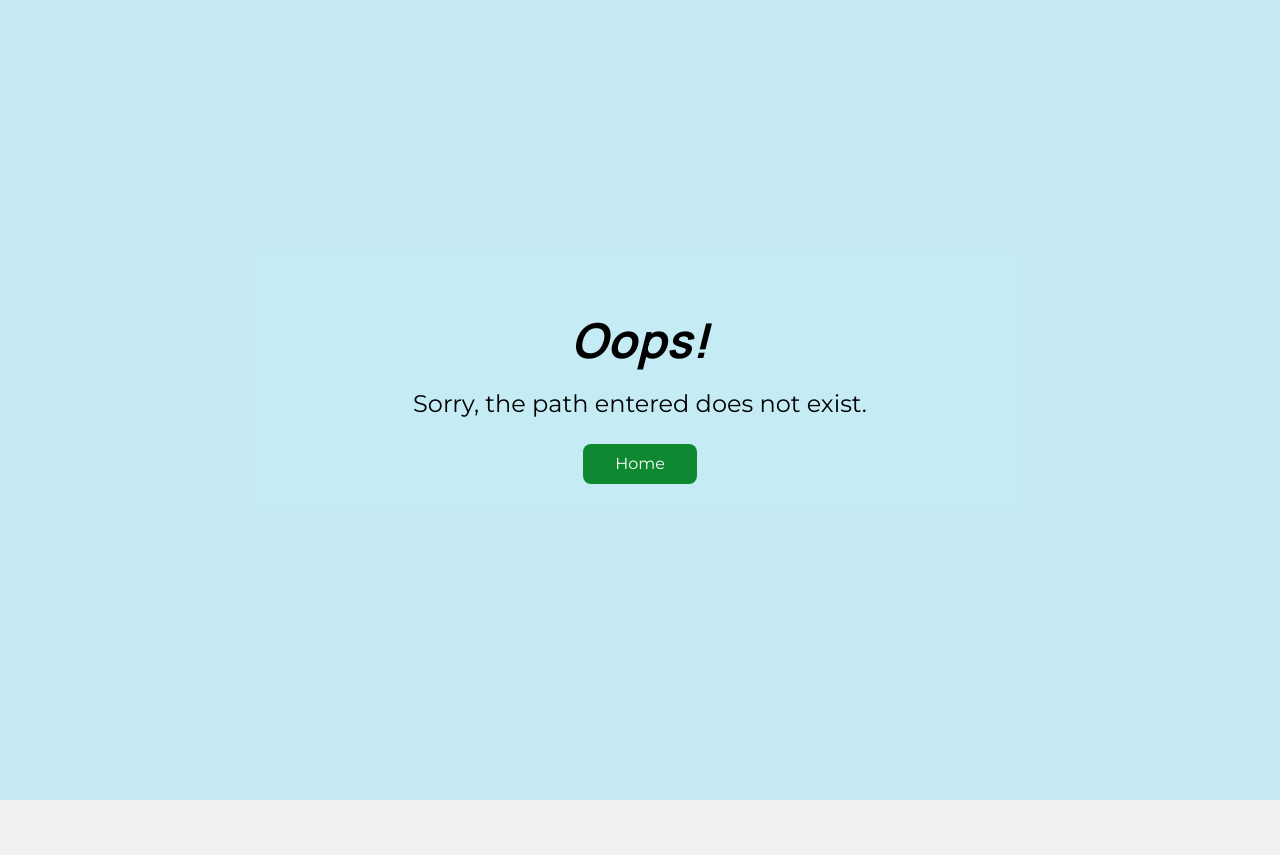
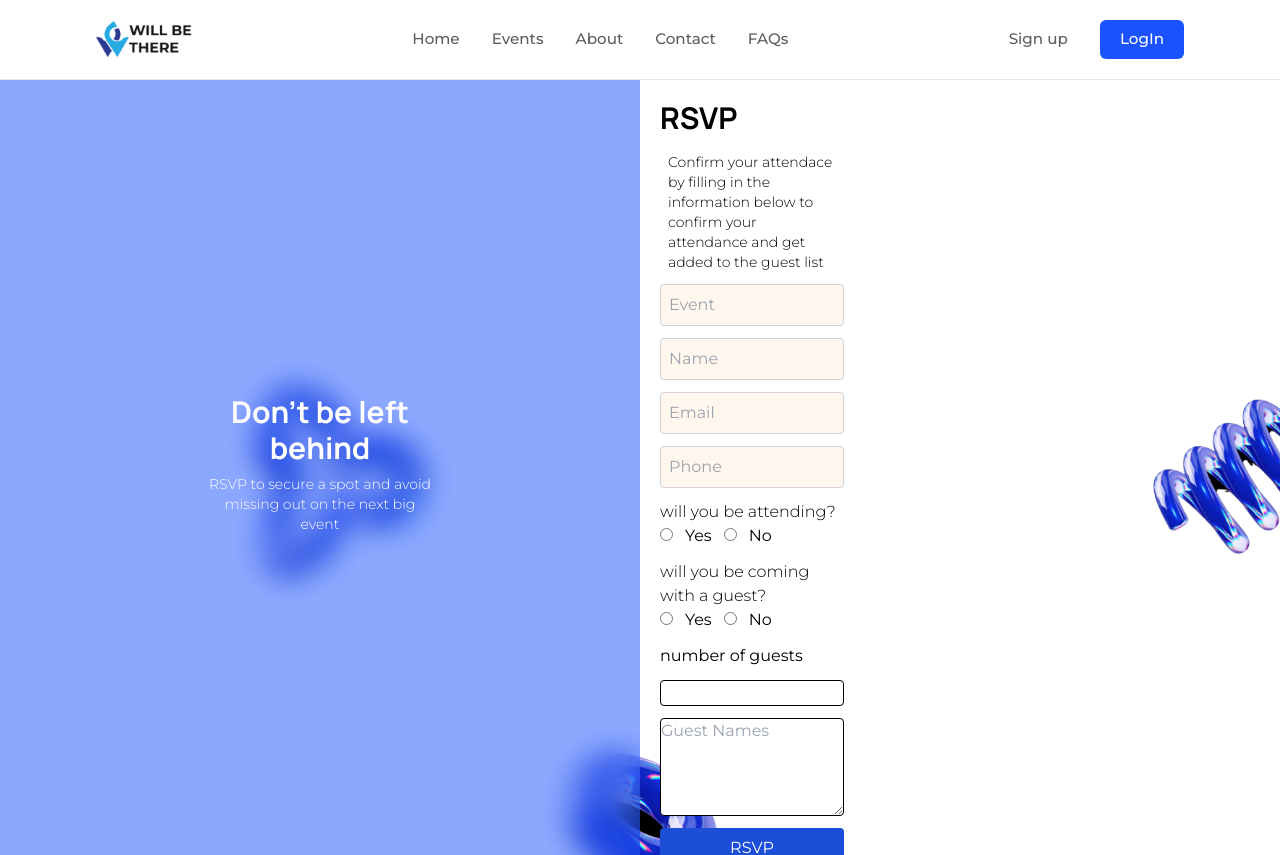
Before and after one commit to WILL-BE-THERE/WILL-BE-THERE, a React (Vite) app in the folder Frontend-React/: page /rsvp in a window 1280 px wide. Shown: the top 855 px of the page. Before the commit the page ends 800 px from the top, so only its background shows below. Built offline with nearby package versions, Linux system fonts and the light colour scheme.

Commit message:
the rsvp page

```diff
--- a/Frontend-React/src/main.tsx
+++ b/Frontend-React/src/main.tsx
@@ -21,6 +21,7 @@ import TwoFactorAuth from './pages/TwoFactorAuth.tsx';
 import ProjectProvider from './context/project-context.tsx';
 import ForgotPasswordComponent from './pages/forgotpassword.tsx';
 import NewPasswordComponent from './pages/Newpassword.tsx';
+import Rsvp from './pages/Rsvp.tsx';
 
 
 const router = createBrowserRouter(
@@ -37,6 +38,7 @@ const router = createBrowserRouter(
       <Route path='twofactorauth' element={<TwoFactorAuth phoneNumber={''} verificationCode={''} timer={0} />} />
       <Route path='forgotpassword' element={<ForgotPasswordComponent />} />
       <Route path='newpassword' element={<NewPasswordComponent />} />
+      <Route path='rsvp' element={<Rsvp />} />
     </Route>
   )
 );
--- a/Frontend-React/src/pages/Newpassword.tsx
+++ b/Frontend-React/src/pages/Newpassword.tsx
@@ -66,7 +66,7 @@ const NewPasswordComponent: React.FC = () => {
                             </div>
                             <div className="mt-3">
                                 <button className="w-full p-2 bg-blue-700 text-white rounded">
-                                    <a href="/login">submit</a>
+                                    <a href="">submit</a>
                                 </button>
                             </div>
                             <div className="flex">
--- /dev/null
+++ b/Frontend-React/src/pages/Rsvp.tsx
@@ -0,0 +1,72 @@
+import shape1 from "../assets/shape1.png";
+import shape2 from "../assets/shape2.png";
+import shape3 from "../assets/shape3.png";
+import { FormEvent } from "react";
+
+const Rsvp = () => {
+  return (
+    <section className="h-screen w-full bg-white relative flex">
+      <img
+        src={shape1}
+        alt="icon"
+        className="absolute right-0 top-1/2 -translate-y-1/2 w-36"
+      />
+      <img
+        src={shape2}
+        alt="icon"
+        className="absolute -bottom-6 left-1/2 -translate-x-1/2 w-44"
+      />
+      <img
+        src={shape3}
+        alt="icon"
+        className="absolute left-[22%] top-1/2 -translate-y-1/2 -translate-x-[22%] w-52"
+      />
+      <aside className="bg-primary-100/[50%] w-1/2 h-full relative z-[2] backdrop-filter backdrop-blur-[15px] grid place-items-center">
+        <div className="w-[35%] h-fit text-white text-center">
+          <h1 className="text-3xl mb-2 font-bold">Don't be left behind</h1>
+          <p className="text-sm mb-8 font-light">
+            RSVP to secure a spot and avoid missing out on the next big event
+          </p>
+        </div>
+      </aside>
+        <aside className="w-1/2 h-full relative z-[2] grid ">
+            <div className="w-[35%] h-fit text-black p-5">
+                <h1 className="text-3xl mb-2 font-bold">RSVP</h1>
+                <p className="text-sm mb-1 font-light p-2">
+                Confirm your attendace by filling in the information below to confirm your attendance and get added to the guest list</p>
+                <form
+                    onSubmit={(e: FormEvent<HTMLFormElement>) => {
+                    e.preventDefault();
+                    }}
+                    className="flex flex-col gap-3"
+                    >
+                        <input type="text" placeholder="Event" className="w-full p-2 border border-gray-300 rounded bg-orange-50 box-decoration-slice text-black"/>
+                        <input type="text" placeholder="Name" className="w-full p-2 border border-gray-300 rounded bg-orange-50 box-decoration-slice text-black"/>
+                        <input type="email" placeholder="Email" className="w-full p-2 border border-gray-300 rounded bg-orange-50 box-decoration-slice text-black"/>
+                        <input type="tel" placeholder="Phone" className="w-full p-2 border border-gray-300 rounded bg-orange-50 box-decoration-slice text-black"/>
+                        <div className="">
+                            <p className="font-light"> will you be attending? </p>
+                            <input type="radio" name="attending" id="yes" value="yes" className="mr-3"/>
+                            <label htmlFor="yes" className="mr-3">Yes</label>
+                            <input type="radio" name="attending" id="no" value="no" className="mr-3"/>
+                            <label htmlFor="no">No</label>
+                        </div>
+                        <div className="">
+                            <p className="font-light"> will you be coming with a guest? </p>
+                            <input type="radio" name="guest" id="yes" value="yes" className="mr-3"/>
+                            <label htmlFor="yes" className="mr-3">Yes</label>
+                            <input type="radio" name="guest" id="no" value="no" className="mr-3"/>
+                            <label htmlFor="no">No</label>
+                        </div>
+                        <label htmlFor="quantity" className="font">number of guests</label>
+                        <input type="number" id="quantity" name="quantity" min={0} max={100} step={1} className="border border-black rounded" />
+                        <textarea placeholder="Guest Names" rows={4} cols={50} className="border border-black rounded"></textarea>
+                        <button className="w-full p-2 bg-blue-700 text-white rounded">RSVP</button>
+                </form>
+            </div>
+        </aside>
+    </section>
+  );
+}
+
+export default Rsvp;
```
